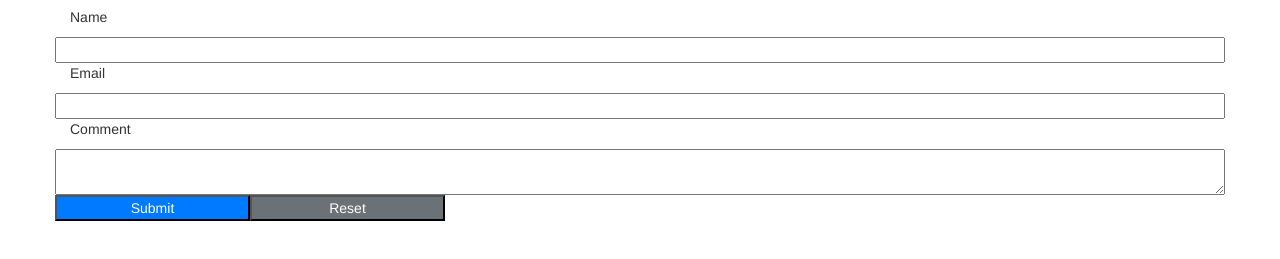
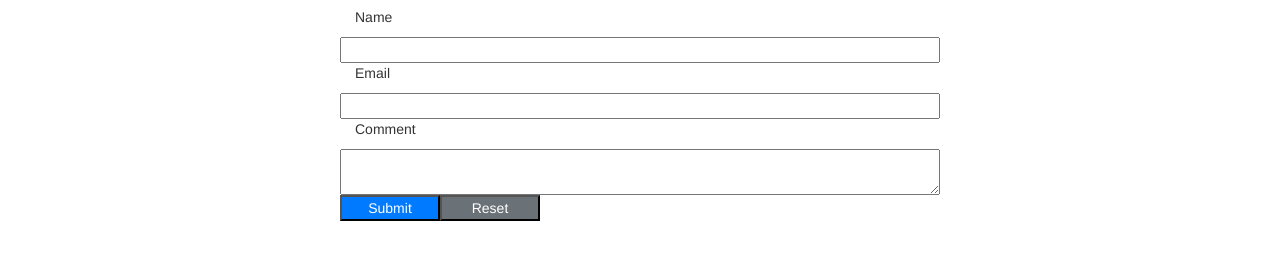
Before and after one commit to mbottini/CS465, a plain HTML site: page assign3/exercise1.html in a window 1280 px wide. Shown: the part 63-322 px from the top of the page. Drawn offline with nearby package versions, Linux system fonts and the light colour scheme.

Commit message:
Add max-width field to assign3/exercise1

```diff
--- a/assign3/exercise1.css
+++ b/assign3/exercise1.css
@@ -11,3 +11,8 @@
 h1.helvetica-text {
     text-align: center;
 }
+
+.container {
+    margin: auto;
+    max-width: 600px;
+}
```
